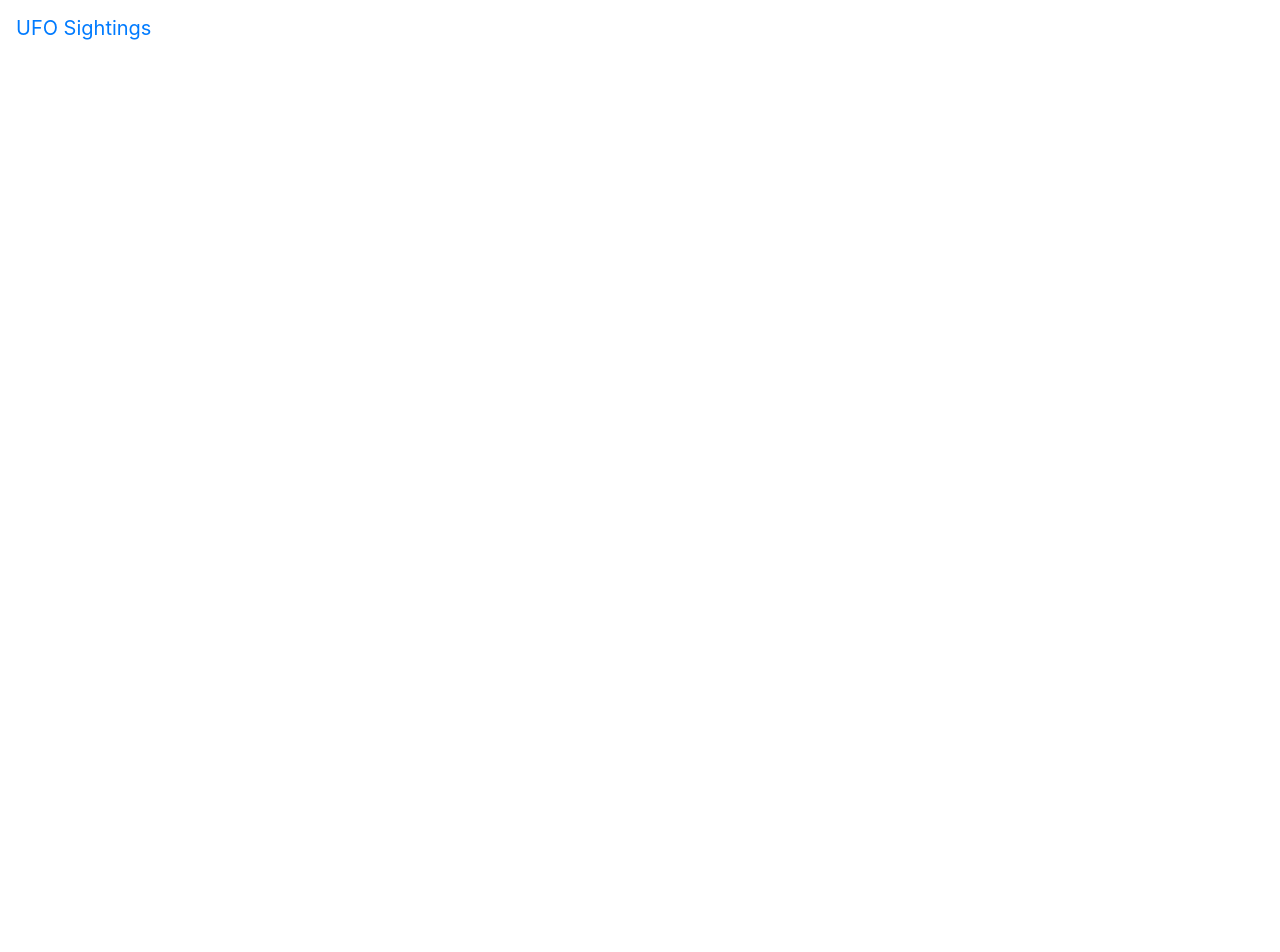
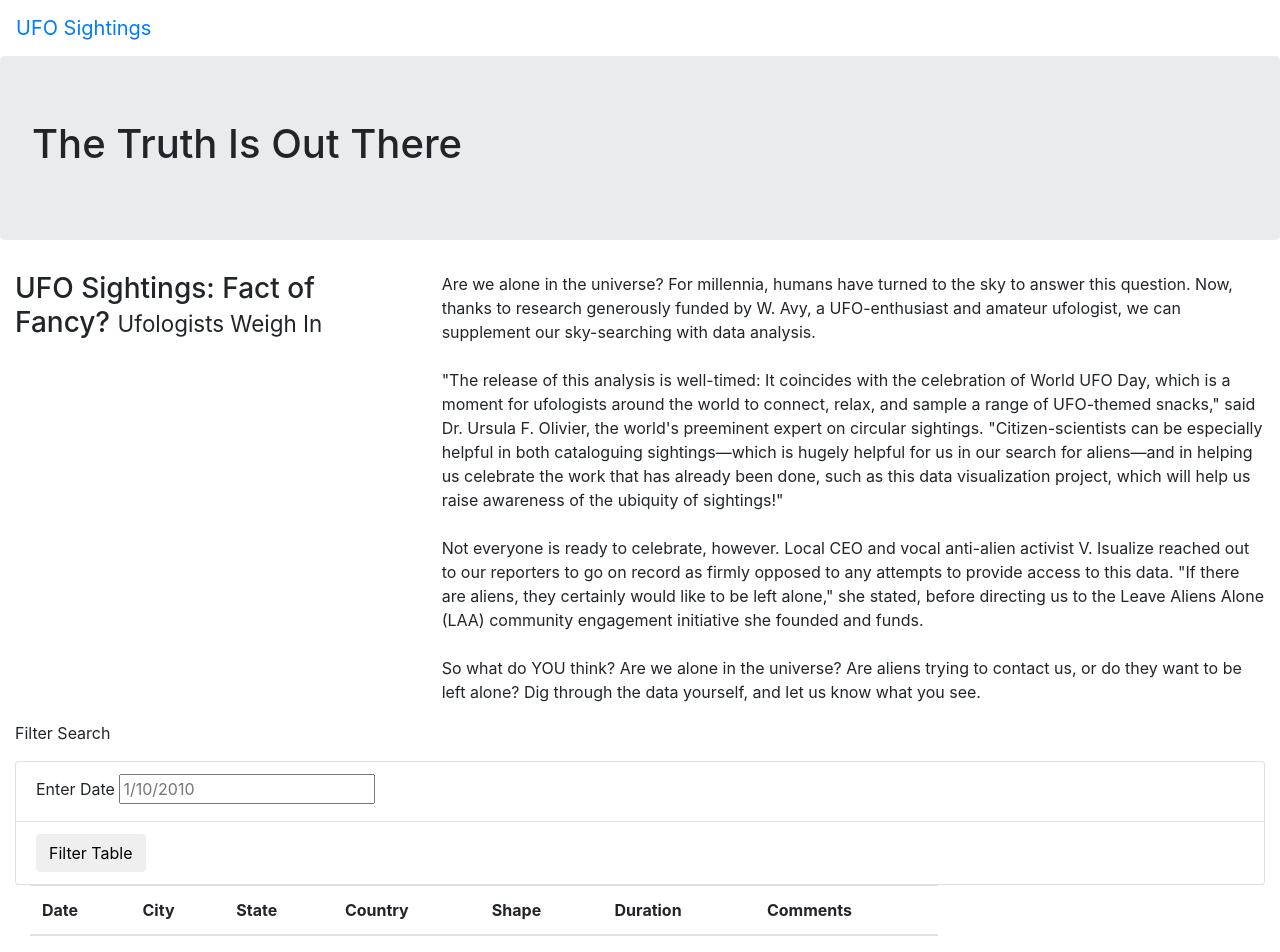
Before and after one commit to valeriajuareze/ufos-analysis, a plain HTML site: page index.html in a window 1280 px wide. Before the commit the page ends 800 px from the top, so only its background shows below. Drawn offline with nearby package versions, Linux system fonts and the light colour scheme.

Commit message:
index.html

```diff
--- a/index.html
+++ b/index.html
@@ -19,7 +19,58 @@
             <a class="navbar-brand" href="index.html">UFO Sightings</a>
 
         </nav>
+     <div class="jumbotron">
+        <h1>The Truth Is Out There</h1>
+     </div>
+     <div class="container-fluid">
+        <div class="row">
+          <div class="col-md-4">
+            <h3>UFO Sightings: Fact of Fancy? <small>Ufologists Weigh In</small></h3>
+          </div>
+          <div class="col-md-8">
+            <p>
+              Are we alone in the universe? For millennia, humans have turned to the sky to answer this question. Now, thanks to research generously funded by W. Avy, a UFO-enthusiast and amateur ufologist, we can supplement our sky-searching with data analysis.<br><br>"The release of this analysis is well-timed: It coincides with the celebration of World UFO Day, which is a moment for ufologists around the world to connect, relax, and sample a range of UFO-themed snacks," said Dr. Ursula F. Olivier, the world's preeminent expert on circular sightings. "Citizen-scientists can be especially helpful in both cataloguing sightings—which is hugely helpful for us in our search for aliens—and in helping us celebrate the work that has already been done, such as this data visualization project, which will help us raise awareness of the ubiquity of sightings!"<br><br>Not everyone is ready to celebrate, however. Local CEO and vocal anti-alien activist V. Isualize reached out to our reporters to go on record as firmly opposed to any attempts to provide access to this data. "If there are aliens, they certainly would like to be left alone," she stated, before directing us to the Leave Aliens Alone (LAA) community engagement initiative she founded and funds.<br><br>So what do YOU think? Are we alone in the universe? Are aliens trying to contact us, or do they want to be left alone? Dig through the data yourself, and let us know what you see.
 
-    </div>
+
+            </p>
+          </div>
+        </div>
+      </div>
+     <div class="container-fluid">
+        <div class="row">
+            <div class="col-md-3">
+            </div>
+            <div class="col-md-9">
+            </div>
+        </div>
+     <form>
+        <p>Filter Search</p>
+     </form>
+     <ul class="list-group">
+        <li class="list-group-item">
+            <label for="date">Enter Date</label>
+            <input type="text" placeholder="1/10/2010" id="datetime" />
+        </li>
+        <li class="list-group-item">
+            <button id="filter-btn" type="button" class="btn btn-default">Filter Table</button>
+        </li>
+     </ul>
+     <div class="col-md-9">
+        <table class="table table-striped">
+            <thead>
+                <tr>
+                    <th>Date</th>
+                    <th>City</th>
+                    <th>State</th>
+                    <th>Country</th>
+                    <th>Shape</th>
+                    <th>Duration</th>
+                    <th>Comments</th>
+                </tr>
+            </thead>
+        </table>
+     </div>
+
+
 </body>
 </html>
```
